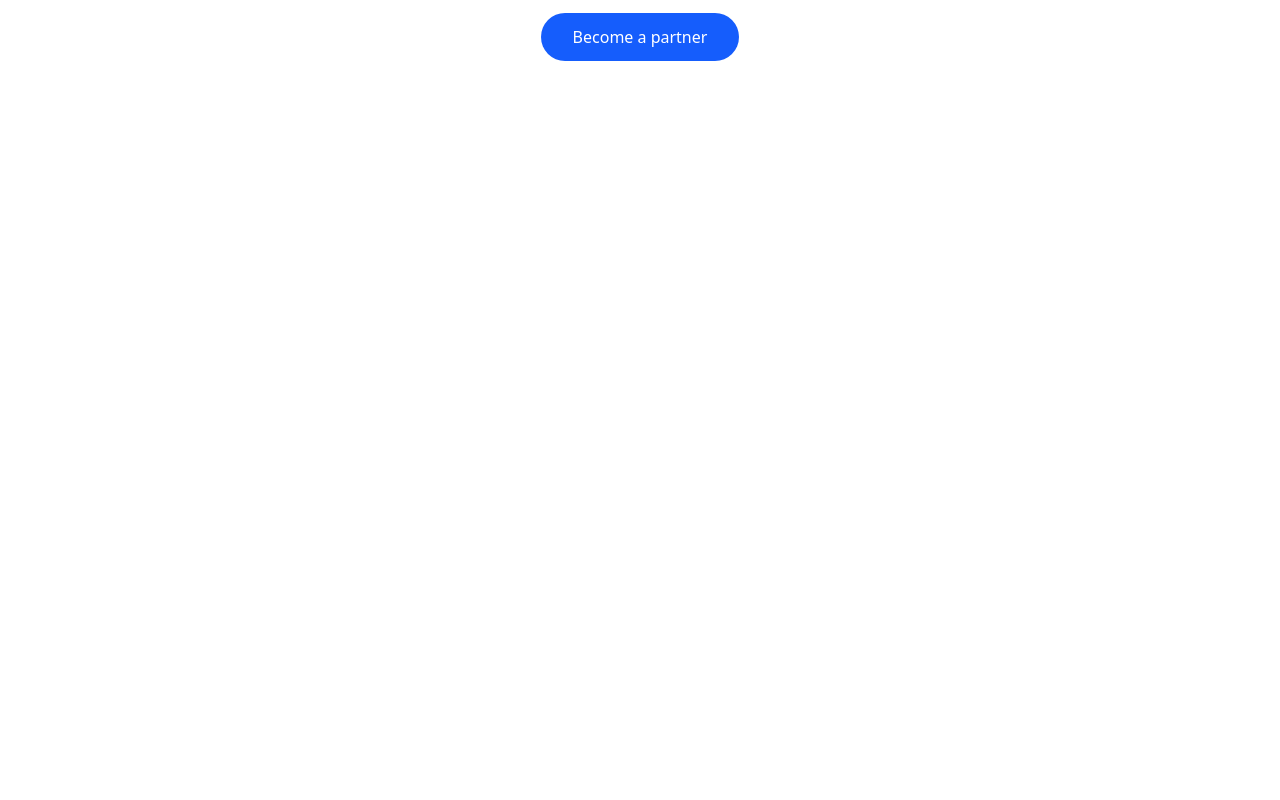
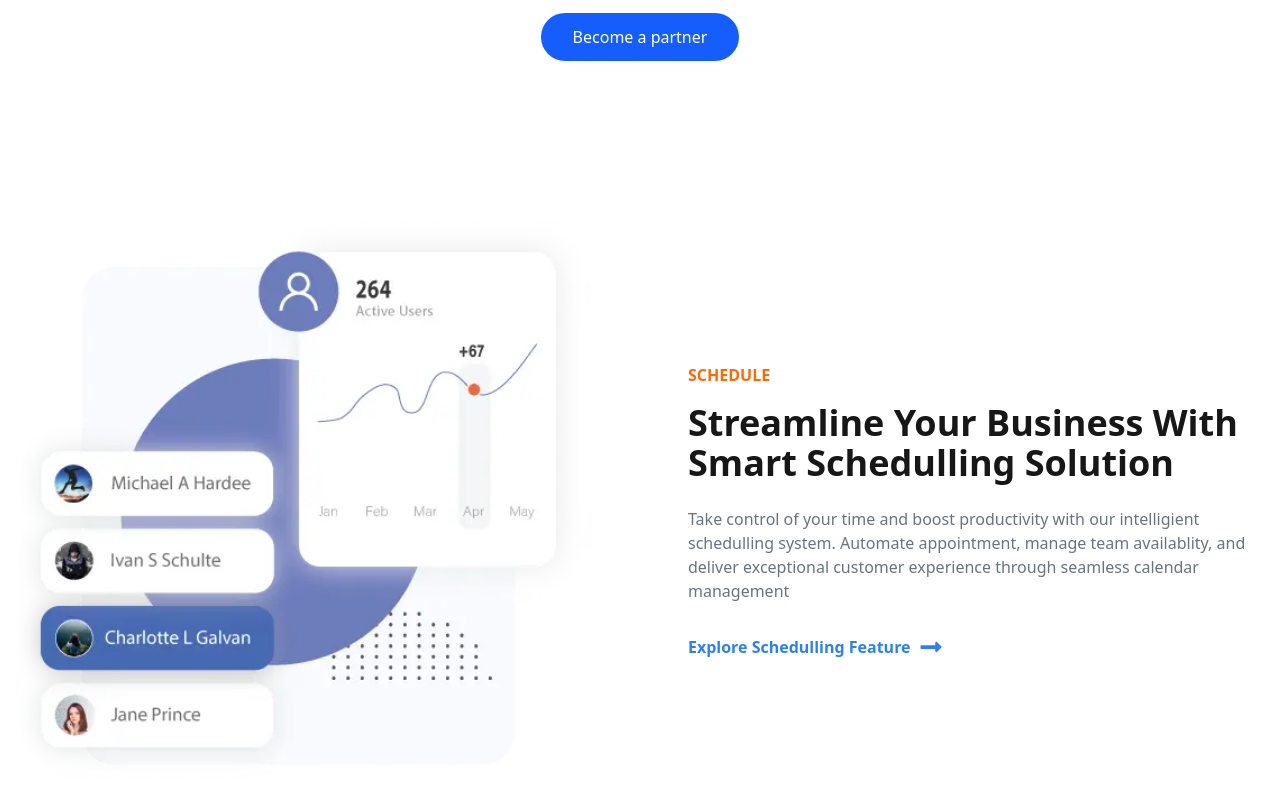
Before and after one commit to Aldofariz/company-profile-web, a React (Vite) app: page / in a window 1280 px wide. Shown: the part 1780-2580 px from the top of the page. Before the commit the page ends 1905 px from the top, so only its background shows below. Built offline with nearby package versions, Linux system fonts and the light colour scheme.

Commit message:
feat: Schedule & Monitor Section

```diff
--- a/src/App.jsx
+++ b/src/App.jsx
@@ -2,8 +2,10 @@ import './App.css'
 import CompanyLogo from './components/CompanyLogo'
 import FeatureSection from './components/FeatureSection'
 import Hero from './components/Hero'
+import MonitorSection from './components/MonitorSection'
 import Navbar from './components/Navbar'
 import PurposeSection from './components/PurposeSection'
+import ScheduleSection from './components/ScheduleSection'
 
 function App() {
   return (
@@ -18,6 +20,8 @@ function App() {
       <CompanyLogo/>
       <PurposeSection/>
       <FeatureSection/>
+      <ScheduleSection/>
+      <MonitorSection/>
 
       </div>
     </main>
--- /dev/null
+++ b/src/components/MonitorSection.jsx
@@ -0,0 +1,44 @@
+import React from "react";
+import MonitorCard from "../assets/monitor-card.webp"
+import { FaLongArrowAltRight } from "react-icons/fa";
+
+
+const MonitorSection = () => {
+    return (
+        <section className="max-w-7xl mx-auto px-4 py-16 md:py-24">
+            <div className="flex flex-col md:flex-row items-center justify-between gap-12 md:gap-24">
+                {/*Left */}
+                <div className="md:w-1/2 w-full">
+                    <p className="text-blue-500 font-semibold">MONITOR</p>
+                    <h2 className="text-3xl md:text-4xl font-bold text-neutral-900 mt-4 mb-6">Introducing Best Mobile Carousels</h2>
+                    <p className="text-gray-500 font-medium mb-8">Designed for a seamless and intuitive user experience, it lets you showcase diverse images, products, or important information in an interactive, easily accessible format. With a responsive design that adapts to various screen sizes and optimal loading speeds, our carousel ensures your audience gets a stunning visual experience without compromise, wherever and whenever they access it.</p>
+                    <a href="#" className="text-blue-500 font-semibold flex items-center gap-2 hover:gap-4 transition-all"> Learn About Monitoring
+                    <FaLongArrowAltRight className="size-6" />
+                    </a>
+                </div>
+
+
+
+
+                {/* Right */}
+                <div className="md:w-1/2 w-full">
+                    <img src={MonitorCard} alt="Monitor image"/>
+                </div>
+
+
+
+
+
+
+
+
+
+
+
+            </div>
+        </section>
+    )
+}
+
+
+export default MonitorSection
--- /dev/null
+++ b/src/components/ScheduleSection.jsx
@@ -0,0 +1,49 @@
+import React from "react";
+import scheduleimage from "../assets/stats.webp"
+import { FaLongArrowAltRight } from "react-icons/fa";
+
+const ScheduleSection = () => {
+    return (
+        <section className="max-w-7xl mx-auto px-4 py-16 md:py-24">
+            <div className="flex flex-col md:flex-row items-center justify-between gap-12 md:gap-24">
+                {/* left */}
+                <div className="md:w-1/2 w-full">
+                    <img src={scheduleimage} alt="schedule image" className="w-full h-auto"/>
+                </div>
+
+
+
+
+                {/*  right   */}
+                <div className="md:w-1/2 w-full">
+                    <p className="text-orange-500 font-semibold">SCHEDULE</p>
+                    <h2 className="font-bold text-3xl md:text-4xl text-neutral-900 mt-4 mb-6">Streamline Your Business With <br/> Smart Schedulling Solution</h2>
+                    <p className="text-gray-500 font-medium mb-8">Take control of your time and boost productivity with our intelligient schedulling system. Automate appointment, manage team availablity, and deliver exceptional customer experience through seamless calendar management</p>
+                    <a href="#" className="text-blue-500 font-semibold flex items-center gap-2 hover:gap-4 transition-all">Explore Schedulling Feature
+                        <FaLongArrowAltRight className="size-6" />
+                    </a>
+                </div>
+
+
+            </div>
+        </section>
+
+
+
+
+
+
+
+
+
+    )
+}
+
+
+
+
+
+
+
+
+export default ScheduleSection
```
Also changed, not shown: src/App.css (line endings or trailing spaces), src/components/CompanyLogo.jsx (line endings or trailing spaces), src/components/FeatureSection.jsx (line endings or trailing spaces), src/components/Hero.jsx (line endings or trailing spaces), src/components/Navbar.jsx (line endings or trailing spaces), src/components/PurposeSection.jsx (line endings or trailing spaces), src/index.css (line endings or trailing spaces).
